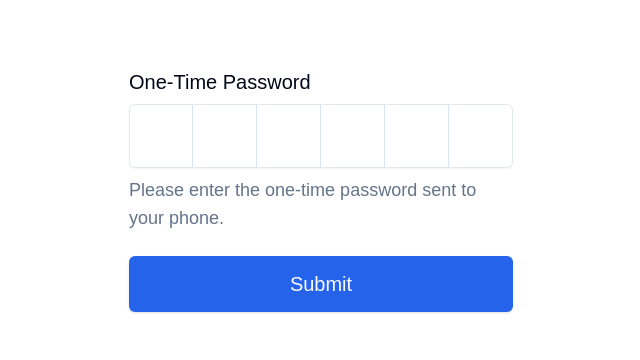
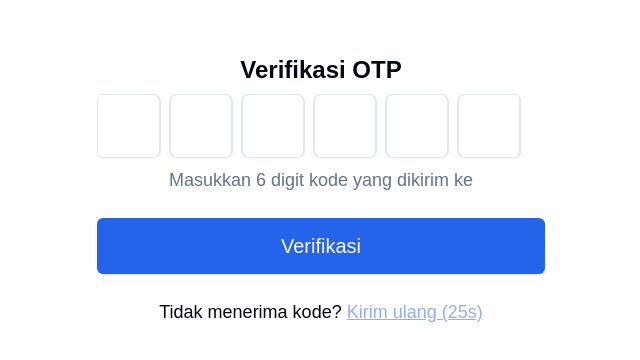
Before and after one commit to smktarunabhakti/starbhak-frontend, a Next.js app: page /otp in a window 1280 px wide. Shown: the part 210-570 px from the top of the page, without its empty margins (319-959 px from the left). Built offline with nearby package versions, Linux system fonts and the light colour scheme.

Commit message:
feat: auth

```diff
--- a/app/forgot-password/page.tsx
+++ b/app/forgot-password/page.tsx
@@ -4,7 +4,7 @@ import { z } from "zod";
 import { zodResolver } from "@hookform/resolvers/zod";
 import { useForm } from "react-hook-form";
 import { toast } from "sonner";
-
+import axios from "axios";
 import {
   Form,
   FormControl,
@@ -22,28 +22,35 @@ import {
   CardTitle,
 } from "@/components/ui/card";
 import { Input } from "@/components/ui/input";
+import { useRouter } from "next/navigation";
 
-// Schema for email validation
+
 const formSchema = z.object({
   email: z.string().email({ message: "Invalid email address" }),
 });
 
 export default function ForgetPasswordPreview() {
+  const router = useRouter();
   const form = useForm<z.infer<typeof formSchema>>({
     resolver: zodResolver(formSchema),
-    defaultValues: {
-      email: "",
-    },
+    defaultValues: { email: "" },
   });
 
-  async function onSubmit(values: z.infer<typeof formSchema>) {
+  async function onSubmit(data: z.infer<typeof formSchema>) {
     try {
-      // Assuming a function to send reset email
-      console.log(values);
-      toast.success("Password reset email sent. Please check your inbox.");
-    } catch (error) {
-      console.error("Error sending password reset email", error);
-      toast.error("Failed to send password reset email. Please try again.");
+      const response = await axios.post(
+        `http://localhost:3000/api/v1/auth/kode-otp`,
+        data
+      );
+
+      if (response.status === 200) {
+        toast.success("OTP telah dikirim ke email Anda");
+        router.push(`/otp?email=${encodeURIComponent(data.email)}`);
+      }
+    } catch (error: any) {
+      const errorMessage =
+        error.response?.data?.message || "Gagal mengirim OTP";
+      toast.error(errorMessage);
     }
   }
 
@@ -51,25 +58,23 @@ export default function ForgetPasswordPreview() {
     <div className="flex min-h-svh h-full w-full items-center justify-center px-4">
       <Card className="mx-auto max-w-sm">
         <CardHeader>
-          <CardTitle className="text-2xl">Forgot Password</CardTitle>
+          <CardTitle className="text-2xl">Lupa Password</CardTitle>
           <CardDescription>
-            Enter your email address to receive a password reset link.
+            Masukkan email Anda untuk menerima link reset password
           </CardDescription>
         </CardHeader>
         <CardContent>
           <Form {...form}>
             <form onSubmit={form.handleSubmit(onSubmit)} className="space-y-8">
               <div className="grid gap-4">
-                {/* Email Field */}
                 <FormField
                   control={form.control}
                   name="email"
                   render={({ field }) => (
                     <FormItem className="grid gap-2">
-                      <FormLabel htmlFor="email">Email</FormLabel>
+                      <FormLabel>Email</FormLabel>
                       <FormControl>
                         <Input
-                          id="email"
                           placeholder="johndoe@mail.com"
                           type="email"
                           autoComplete="email"
@@ -81,7 +86,7 @@ export default function ForgetPasswordPreview() {
                   )}
                 />
                 <Button type="submit" className="w-full">
-                  Send Reset Link
+                  Kirim
                 </Button>
               </div>
             </form>
--- a/app/otp/page.tsx
+++ b/app/otp/page.tsx
@@ -3,8 +3,10 @@
 import { zodResolver } from "@hookform/resolvers/zod";
 import { useForm } from "react-hook-form";
 import { z } from "zod";
-
-import { useToast } from "@/hooks/use-toast";
+import axios from "axios";
+import { toast } from "sonner";
+import { useEffect, useState } from "react";
+import { useSearchParams } from "next/navigation";
 import { Button } from "@/components/ui/button";
 import {
   Form,
@@ -22,84 +24,160 @@ import {
 } from "@/components/ui/input-otp";
 
 const FormSchema = z.object({
-  pin: z.string().min(6, {
-    message: "Your one-time password must be 6 characters.",
-  }),
+  pin: z
+    .string()
+    .min(6, { message: "OTP harus 6 digit" })
+    .regex(/^\d+$/, { message: "Hanya angka yang diperbolehkan" }),
 });
 
 export default function InputOTPForm() {
+  const searchParams = useSearchParams();
+  const email = searchParams.get("email");
+  const [resendCooldown, setResendCooldown] = useState(30);
+  const [isResending, setIsResending] = useState(false);
+
   const form = useForm<z.infer<typeof FormSchema>>({
     resolver: zodResolver(FormSchema),
-    defaultValues: {
-      pin: "",
-    },
+    defaultValues: { pin: "" },
   });
 
-  function onSubmit(data: z.infer<typeof FormSchema>) {
-    toast({
-      title: "You submitted the following values:",
-      description: (
-        <pre className="mt-2 w-[340px] rounded-md bg-slate-950 p-4">
-          <code className="text-white">{JSON.stringify(data, null, 2)}</code>
-        </pre>
-      ),
-    });
+
+  useEffect(() => {
+    if (form.watch("pin").length === 6) {
+      form.handleSubmit(onSubmit)();
+    }
+  }, [form.watch("pin")]);
+
+  useEffect(() => {
+    if (resendCooldown > 0) {
+      const timer = setInterval(() => {
+        setResendCooldown((prev) => prev - 1);
+      }, 1000);
+      return () => clearInterval(timer);
+    }
+  }, [resendCooldown]);
+
+  async function onSubmit(data: z.infer<typeof FormSchema>) {
+    try {
+      if (!email) {
+        toast.error("Email tidak ditemukan");
+        return;
+      }
+
+      const response = await axios.post(
+        `http://localhost:3000/api/v1/auth/verify-otp`,
+        {
+          email,
+          otp: data.pin,
+        },
+        {
+          headers: {
+            "Content-Type": "application/json",
+          },
+        }
+      );
+
+      if (response.status === 200) {
+        const token = response.data.token;
+        localStorage.setItem("resetToken", token);
+
+        toast.success("OTP berhasil diverifikasi");
+        window.location.href = '/reset-password';
+      }
+    } catch (error) {
+      let errorMessage = "Terjadi kesalahan sistem";
+      if (axios.isAxiosError(error)) {
+        errorMessage = error.response?.data?.error || error.message;
+      }
+      toast.error(errorMessage);
+      form.resetField("pin");
+    }
+  }
+
+  async function handleResendOTP() {
+    try {
+      setIsResending(true);
+      const response = await axios.post(
+        `${process.env.NEXT_PUBLIC_API_URL}/api/v1/auth/kode-otp`,
+        { email }
+      );
+      if (response.status === 200) {
+        toast.success("OTP baru telah dikirim");
+        setResendCooldown(30);
+      }
+    } catch (error) {
+      let errorMessage = "Gagal mengirim ulang OTP";
+      if (axios.isAxiosError(error)) {
+        errorMessage = error.response?.data?.error || error.message;
+      }
+      toast.error(errorMessage);
+    } finally {
+      setIsResending(false);
+    }
   }
 
   return (
-    <div className="flex min-h-screen items-center justify-center">
+    <div className="flex min-h-screen items-center justify-center p-4">
       <Form {...form}>
         <form
           onSubmit={form.handleSubmit(onSubmit)}
-          className="w-full max-w-min space-y-6"
+          className="w-full max-w-md space-y-6"
         >
           <FormField
             control={form.control}
             name="pin"
             render={({ field }) => (
-              <FormItem>
-                <FormLabel className="text-xl">One-Time Password</FormLabel>
+              <FormItem className="text-center">
+                <FormLabel className="text-2xl font-semibold">
+                  Verifikasi OTP
+                </FormLabel>
                 <FormControl>
-                  <InputOTP maxLength={6} {...field}>
-                    <InputOTPGroup className="">
-                      <InputOTPSlot
-                        index={0}
-                        className="h-16 w-16 text-2xl text-center"
-                      />
-                      <InputOTPSlot
-                        index={1}
-                        className="h-16 w-16 text-2xl text-center"
-                      />
-                      <InputOTPSlot
-                        index={2}
-                        className="h-16 w-16 text-2xl text-center"
-                      />
-                      <InputOTPSlot
-                        index={3}
-                        className="h-16 w-16 text-2xl text-center"
-                      />
-                      <InputOTPSlot
-                        index={4}
-                        className="h-16 w-16 text-2xl text-center"
-                      />
-                      <InputOTPSlot
-                        index={5}
-                        className="h-16 w-16 text-2xl text-center"
-                      />
-                    </InputOTPGroup>
-                  </InputOTP>
+                  <InputOTP
+                    maxLength={6}
+                    {...field}
+                    render={({ slots }) => (
+                      <InputOTPGroup className="gap-2">
+                        {slots.map((slot, index) => (
+                          <InputOTPSlot
+                            key={index}
+                            index={index}
+                            {...slot}
+                            className="h-16 w-16 text-3xl border-2 rounded-lg focus-visible:ring-2 focus-visible:ring-primary"
+                          />
+                        ))}
+                      </InputOTPGroup>
+                    )}
+                  />
                 </FormControl>
                 <FormDescription className="text-lg">
-                  Please enter the one-time password sent to your phone.
+                  Masukkan 6 digit kode yang dikirim ke {email}
                 </FormDescription>
                 <FormMessage />
               </FormItem>
             )}
           />
 
-          <Button type="submit" className="w-full h-14 text-xl">
-            Submit
+          <Button
+            type="submit"
+            className="w-full h-14 text-xl"
+            disabled={form.formState.isSubmitting}
+          >
+            {form.formState.isSubmitting ? "Memverifikasi..." : "Verifikasi"}
           </Button>
+
+          <div className="text-center text-lg">
+            Tidak menerima kode?{" "}
+            <button
+              type="button"
+              onClick={handleResendOTP}
+              disabled={resendCooldown > 0 || isResending}
+              className="text-primary underline hover:text-primary/80 disabled:opacity-50 disabled:cursor-not-allowed"
+            >
+              {resendCooldown > 0
+                ? `Kirim ulang (${resendCooldown}s)`
+                : "Kirim ulang OTP"}
+            </button>
+          </div>
         </form>
       </Form>
     </div>
--- a/app/reset-pasword/page.tsx
+++ b/app/reset-pasword/page.tsx
@@ -4,6 +4,7 @@ import { z } from "zod";
 import { zodResolver } from "@hookform/resolvers/zod";
 import { useForm } from "react-hook-form";
 import { toast } from "sonner";
+import { useSearchParams } from "next/navigation";
 
 import {
   Form,
@@ -22,21 +23,24 @@ import {
   CardTitle,
 } from "@/components/ui/card";
 import { Input } from "@/components/ui/input";
-// Schema for password validation
+
 const formSchema = z
   .object({
     password: z
       .string()
-      .min(6, { message: "Password must be at least 6 characters long" })
-      .regex(/[a-zA-Z0-9]/, { message: "Password must be alphanumeric" }),
+      .min(6, { message: "Password harus minimal 6 karakter" })
+      .regex(/[a-zA-Z0-9]/, {
+        message: "Password hanya boleh mengandung huruf dan angka",
+      }),
     confirmPassword: z.string(),
   })
   .refine((data) => data.password === data.confirmPassword, {
     path: ["confirmPassword"],
-    message: "Passwords do not match",
+    message: "Password tidak cocok",
   });
 
-export default function ResetPasswordPreview() {
+export default function ResetPasswordPage() {
+
   const form = useForm<z.infer<typeof formSchema>>({
     resolver: zodResolver(formSchema),
     defaultValues: {
@@ -47,14 +51,41 @@ export default function ResetPasswordPreview() {
 
   async function onSubmit(values: z.infer<typeof formSchema>) {
     try {
-      // Assuming an async reset password function
-      console.log(values);
+
+      const response = await fetch(
+        "http://127.0.0.1:3000/api/v1/auth/reset-password",
+        {
+          method: "POST",
+          headers: {
+            "Content-Type": "application/json"
+          },
+          body: JSON.stringify({
+            newPassword: values.password,
+          }),
+        }
+      );
+
+      const data = await response.json();
+
+      if (!response.ok) {
+        throw new Error(data.message || "Gagal mengubah password");
+      }
+
       toast.success(
-        "Password reset successful. You can now log in with your new password."
+        "Password berhasil diubah! Silakan login dengan password baru"
       );
+      form.reset();
+
+      setTimeout(() => {
+        window.location.href = "/login";
+      }, 2000);
     } catch (error) {
-      console.error("Error resetting password", error);
-      toast.error("Failed to reset the password. Please try again.");
+      console.error("Gagal mengubah password:", error);
+      toast.error(
+        error instanceof Error
+          ? error.message
+          : "Terjadi kesalahan, silakan coba lagi"
+      );
     }
   }
 
@@ -62,26 +93,26 @@ export default function ResetPasswordPreview() {
     <div className="flex min-h-svh h-full w-full items-center justify-center px-4">
       <Card className="mx-auto max-w-sm">
         <CardHeader>
-          <CardTitle className="text-2xl">Reset Password</CardTitle>
+          <CardTitle className="text-2xl">Atur Ulang Password</CardTitle>
           <CardDescription>
-            Enter your new password to reset your password.
+            Masukkan password baru Anda untuk mengatur ulang password
           </CardDescription>
         </CardHeader>
         <CardContent>
           <Form {...form}>
             <form onSubmit={form.handleSubmit(onSubmit)} className="space-y-8">
               <div className="grid gap-4">
-                {/* New Password Field */}
                 <FormField
                   control={form.control}
                   name="password"
                   render={({ field }) => (
                     <FormItem className="grid gap-2">
-                      <FormLabel htmlFor="password">New Password</FormLabel>
+                      <FormLabel htmlFor="password">Password Baru</FormLabel>
                       <FormControl>
                         <Input
                           id="password"
-                          placeholder="******"
+                          type="password"
+                          placeholder="Masukkan password baru"
                           autoComplete="new-password"
                           {...field}
                         />
@@ -91,19 +122,19 @@ export default function ResetPasswordPreview() {
                   )}
                 />
 
-                {/* Confirm Password Field */}
                 <FormField
                   control={form.control}
                   name="confirmPassword"
                   render={({ field }) => (
                     <FormItem className="grid gap-2">
                       <FormLabel htmlFor="confirmPassword">
-                        Confirm Password
+                        Konfirmasi Password
                       </FormLabel>
                       <FormControl>
                         <Input
                           id="confirmPassword"
-                          placeholder="******"
+                          type="password"
+                          placeholder="Konfirmasi password baru"
                           autoComplete="new-password"
                           {...field}
                         />
@@ -113,8 +144,14 @@ export default function ResetPasswordPreview() {
                   )}
                 />
 
-                <Button type="submit" className="w-full">
-                  Reset Password
+                <Button
+                  type="submit"
+                  className="w-full"
+                  disabled={form.formState.isSubmitting}
+                >
+                  {form.formState.isSubmitting
+                    ? "Memproses..."
+                    : "Atur Ulang Password"}
                 </Button>
               </div>
             </form>
--- a/components/ui/input-otp.tsx
+++ b/components/ui/input-otp.tsx
@@ -35,7 +35,7 @@ const InputOTPSlot = React.forwardRef<
   React.ComponentPropsWithoutRef<"div"> & { index: number }
 >(({ index, className, ...props }, ref) => {
   const inputOTPContext = React.useContext(OTPInputContext)
-  const { char, hasFakeCaret, isActive } = inputOTPContext.slots[index]
+  const { char, hasFakeCaret, isActive } = inputOTPContext.slots?.[index] || {};
 
   return (
     <div
--- a/package.json
+++ b/package.json
@@ -13,8 +13,10 @@
     "@radix-ui/react-dropdown-menu": "^2.1.6",
     "@radix-ui/react-label": "^2.1.2",
     "@radix-ui/react-slot": "^1.1.2",
+    "axios": "^1.8.1",
     "class-variance-authority": "^0.7.0",
     "clsx": "^2.1.1",
+    "cookies-next": "^5.1.0",
     "cssesc": "^3.0.0",
     "input-otp": "^1.4.2",
     "lucide-react": "^0.456.0",
@@ -23,6 +25,7 @@
     "react": "^18",
     "react-dom": "^18",
     "react-hook-form": "^7.54.2",
+    "react-hook-toast": "^0.0.3",
     "sonner": "^2.0.1",
     "tailwind-merge": "^2.5.4",
     "tailwindcss-animate": "^1.0.7",
```
Also changed, not shown: app/login/page.tsx (+4 -11 lines), components/login-form.tsx (+32 -7 lines), 2 other files (tests, documents, lock files or other folders).
